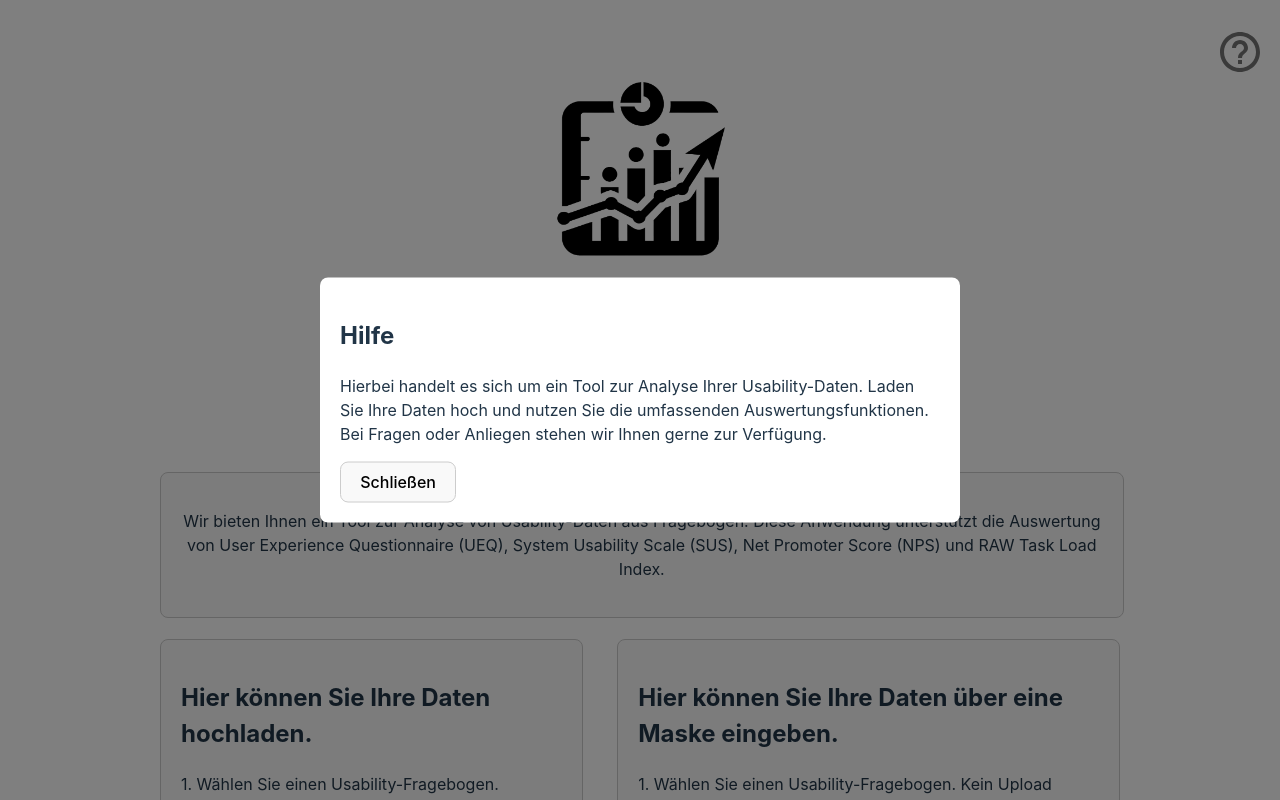
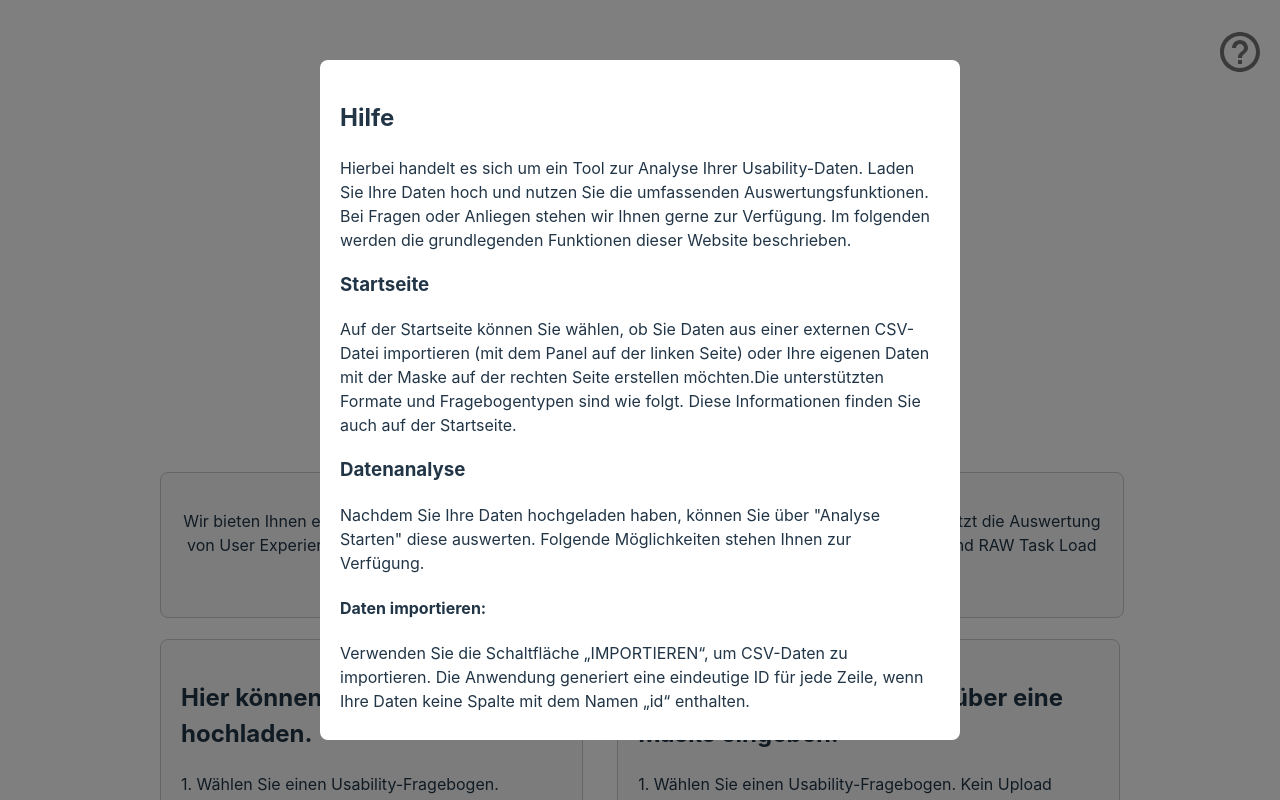
Before and after one commit to UniRegensburg/mme-sose24-statistics, a React (Vite) app: page / in a window 1280 px wide. Both pictures are taken after a click on the button 1240 px from the left and 52 px from the top of the page. Shown: the top 800 px of the page. Built offline with nearby package versions, Linux system fonts and the light colour scheme.

Commit message:
Update User-Information for Usage of application

```diff
--- a/src/app/pages/home/Home.jsx
+++ b/src/app/pages/home/Home.jsx
@@ -50,12 +50,41 @@ function Home() {
 
       {/* Modal for Help-Icon */}
       <Modal open={isHelpOpen} onClose={handleCloseHelp}>
-        <Box className="modal-box">
+        <Box className="modal-box" sx ={{maxHeight: '80vh', overflowY: 'auto'}}>
           <h2>Hilfe</h2>
           <p>
             Hierbei handelt es sich um ein Tool zur Analyse Ihrer Usability-Daten.
             Laden Sie Ihre Daten hoch und nutzen Sie die umfassenden Auswertungsfunktionen.
-            Bei Fragen oder Anliegen stehen wir Ihnen gerne zur Verfügung.
+            Bei Fragen oder Anliegen stehen wir Ihnen gerne zur Verfügung. Im folgenden werden die grundlegenden Funktionen dieser Website beschrieben.
+          </p>
+          <h3>Startseite</h3>
+          <p>Auf der Startseite können Sie wählen, ob Sie Daten aus einer externen CSV-Datei importieren (mit dem Panel auf der linken Seite) oder Ihre eigenen Daten mit der Maske auf der rechten Seite erstellen möchten.Die unterstützten Formate und Fragebogentypen sind wie folgt. Diese Informationen finden Sie auch auf der Startseite.</p>
+          <h3>Datenanalyse</h3>
+          <p>Nachdem Sie Ihre Daten hochgeladen haben, können Sie über "Analyse Starten" diese auswerten. Folgende Möglichkeiten stehen Ihnen zur Verfügung.</p>
+          <h4>Daten importieren:</h4>
+          <p>Verwenden Sie die Schaltfläche „IMPORTIEREN“, um CSV-Daten zu importieren. Die Anwendung generiert eine eindeutige ID für jede Zeile, wenn Ihre Daten keine Spalte mit dem Namen „id“ enthalten.</p>
+          <h4>Daten bearbeiten:</h4>
+          <p>Doppelklicken Sie auf Tabellenzellen, um deren Werte zu bearbeiten. Verwenden Sie die Schaltfläche „DATEN EINSTELLUNGEN“, um Spalten hinzuzufügen/löschen oder um den Fragebogentyp zu ändern.</p>
+          <h4>Datenumwandlung:</h4>
+          <p>Im Panel „DATEN EINSTELLUNGEN“ finden Sie ein Feld „Transformierung hinzufügen“. Sie können Formeln eingeben, um eine Transformation zu erstellen. Unterstützt werden die folgenden Funktionen. Die gleichen Informationen finden Sie auch, wenn Sie auf die Schaltfläche „Hilfe“ im Feld „DATEN EINSTELLUNGEN“ klicken.</p>
+          <ul>
+            <li>- SCORE: Questionnaire score corresponding to its type.</li>
+            <li>- SCALE: Standardize data.</li>
+            <li>- AVG: Average value.</li>
+            <li>- SD: Standard deviation.</li>
+            <li>- MAX: Maximum value.</li>
+            <li>- MIN: Minimum value.</li>
+            <li>- ABS: Absolute value.</li>
+            <li>- FLOOR: Floor function.</li>
+            <li>- LOG: Logarithm with base e.</li>
+            <li>- EXP: Exponential function.</li>
+            <li>- SIN: Sine function.</li>
+            <li>- COS: Cosine function.</li>
+          </ul>
+          <h4>Plotten:</h4>
+          <p>Auf der rechten Seite befindet sich das Feld Diamgrammtyp. Sie können eine Art von Diagramm auswählen und die erforderlichen Informationen eingeben. Wenn Sie Ihre Daten bearbeiten, werden sich die Diagramme dynamisch ändern.</p>
+          <h4>Datenbericht:</h4>
+          <p>Klicken Sie auf die Schaltfläche „DATEN-REPORT“, um weitere Informationen über Ihre Daten zu erhalten. Wenn Sie den Typ Ihres Fragebogens festgelegt haben, wird auch der Score für Ihre Daten berechnet.
           </p>
           <button onClick={handleCloseHelp} className="button">Schließen</button>
         </Box>
```
